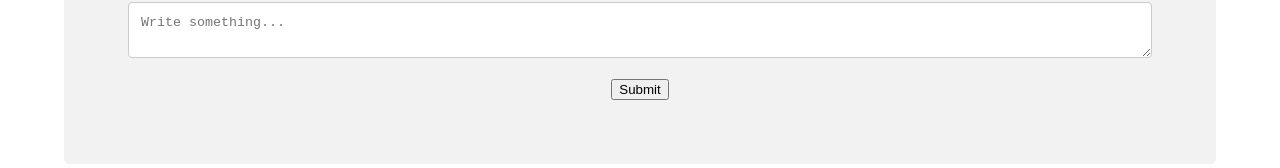
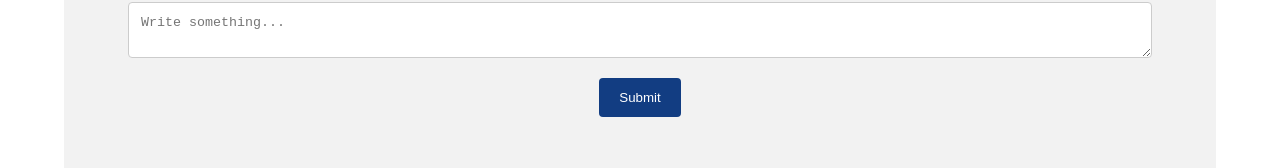
Before and after one commit to x-c-li/dan, a React (Create React App) app: page / in a window 1280 px wide. Shown: the part 1034-1202 px from the top of the page. Built offline with nearby package versions, Linux system fonts and the light colour scheme; no server answers.

Commit message:
changed input submit to button and imported db from firebase.js

```diff
--- a/src/components/ContactForm.js
+++ b/src/components/ContactForm.js
@@ -1,5 +1,7 @@
 import React from "react";
 import "./ContactForm.scss";
+import { db } from "../firebase/firebaseConfig";
+
 function ContactForm() {
   return (
     <div className="container">
@@ -38,7 +40,8 @@ function ContactForm() {
           placeholder="Write something..."
         ></textarea>
 
-        <input type="submit" value="Submit"></input>
+        {/* <input type="submit" value="Submit"></input> */}
+        <button type="submit">Submit</button>
       </form>
     </div>
   );
--- a/src/firebase/firebaseConfig.js
+++ b/src/firebase/firebaseConfig.js
@@ -14,8 +14,8 @@ let config = {
   messagingSenderId: process.env.REACT_APP_FIREBASE_MESSAGING_SENDER_ID,
 };
 
-firebase.initializeApp(config);
-
-const db = firebase.firestore();
+const firebaseApp = firebase.initializeApp(config);
+const db = firebaseApp.firestore(); //youtube tutorial
+// const db = firebase.firestore(); //website tutorial
 
 export { Axios, db };
```
